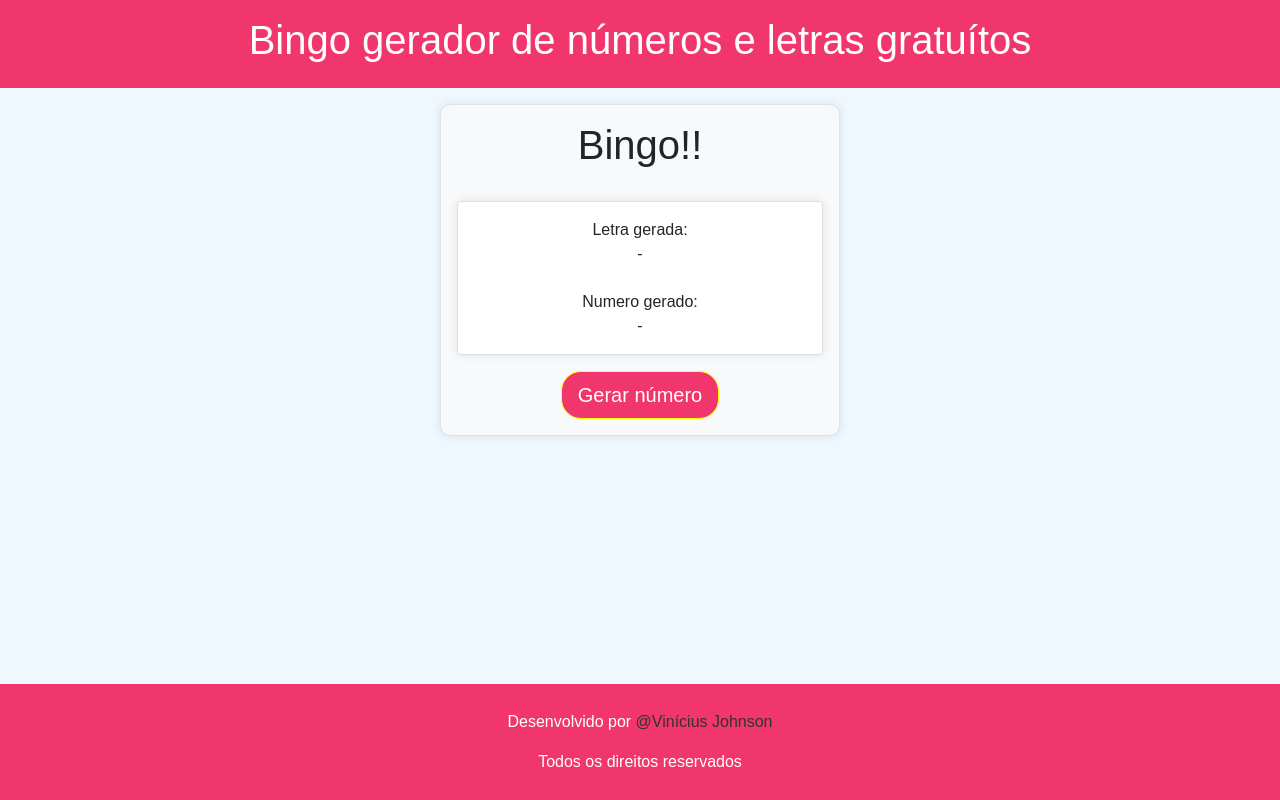
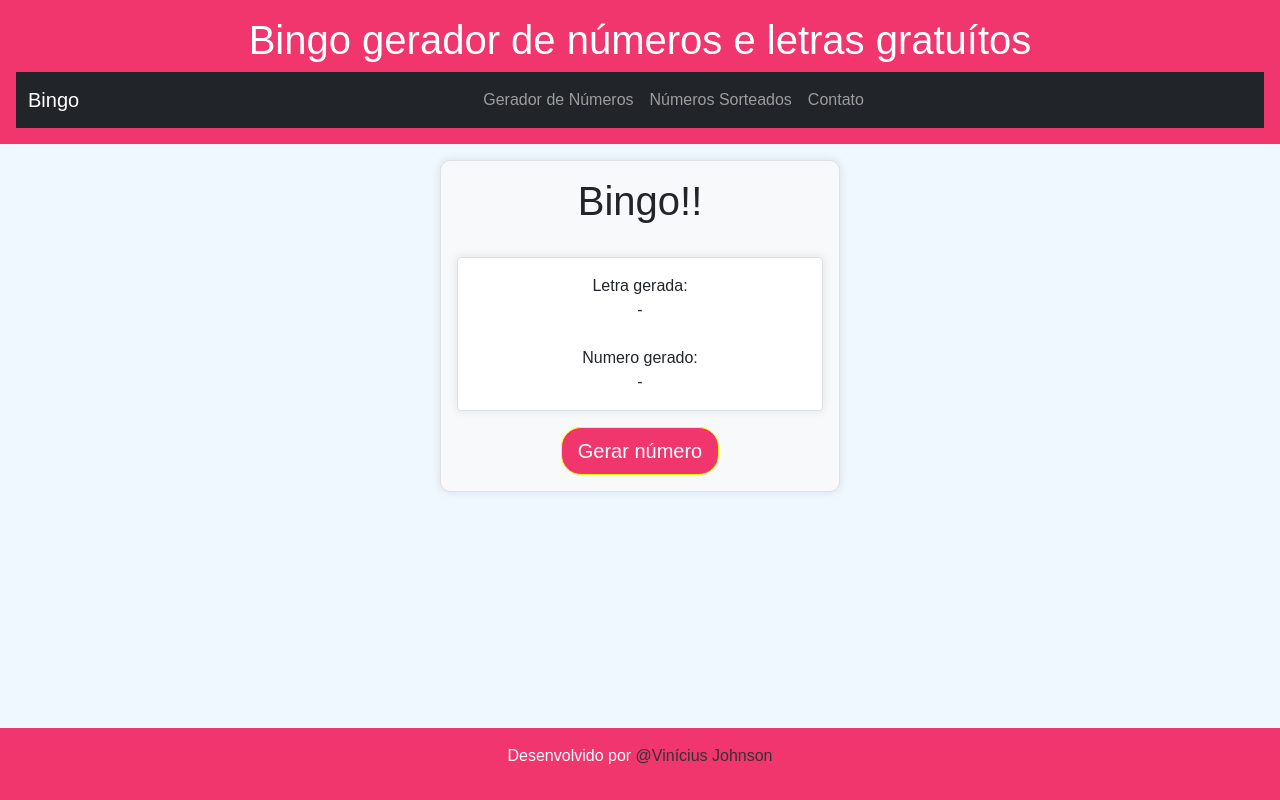
Before and after one commit to DevJohnson05/Projeto_bingo, a plain HTML site: page index.html in a window 1280 px wide. Drawn offline with nearby package versions, Linux system fonts and the light colour scheme.

Commit message:
Adicão do navbar

```diff
--- a/index.html
+++ b/index.html
@@ -19,9 +19,32 @@
 <body>
     <header class="align-center mb-3 p-3">
         <h1 class="text-center">Bingo gerador de números e letras gratuítos</h1>
+        <nav class="navbar navbar-expand-lg navbar-dark bg-dark" id="navbar">
+            <div class="container-fluid">
+                <a class="navbar-brand" href="#">Bingo</a>
+                <button class="navbar-toggler" type="button" data-bs-toggle="collapse" data-bs-target="#navbarNav" aria-controls="navbarNav" aria-expanded="false" aria-label="Alternar navegação">
+                    <span class="navbar-toggler-icon"></span>
+                </button>
+                <div class="collapse navbar-collapse" id="navbarNav">
+                    <ul class="navbar-nav mx-auto">
+                        <li class="nav-item">
+                            <a class="nav-link" href="#">Gerador de Números</a>
+                        </li>
+                        <li class="nav-item">
+                            <a class="nav-link" href="NumerosSorteados.html">Números Sorteados</a>
+                        </li>
+                        <li class="nav-item">
+                            <a class="nav-link" href="#">Contato</a>
+                        </li>
+                    </ul>
+
+                </div>
+            </div>
+
+        </nav>
     </header>
     <main class="container align-center">
-        <div class="card bg-light mx-auto border rounded-5 mt-3 p-3" style="width: 400px;">
+        <div class="card bg-light mx-auto border rounded-5 mt-3 p-3" style="width: 400px;" id="card">
             <h1 class="text-center">Bingo!!</h1>
             <div id="resp" class="card mt-4 p-3 border rounded text-center">
                 Letra gerada: <span id="letra">-</span><br>
@@ -32,12 +55,12 @@
             </button>
         </div>
     </main>
+    <footer class="align-center mt-3 p-3">
+        <p class="text-center">Desenvolvido por <a href="">@Vinícius Johnson</a></p>
+    </footer>
 </body>
-<footer>
-    <div class="text-center mt-3">
-        <p>Desenvolvido por <a href="">@Vinícius Johnson</a></p>
-        <p>Todos os direitos reservados</p>
-    </div>
-</footer>
+
 <script src="script.js"></script>
+<script src="https://cdn.jsdelivr.net/npm/bootstrap@5.0.2/dist/js/bootstrap.bundle.min.js" integrity="sha384-MrcW6ZMFYlzcLA8Nl+NtUVF0sA7MsXsP1UyJoMp4YLEuNSfAP+JcXn/tWtIaxVXM" crossorigin="anonymous"></script>
+
 </html>
```
Also changed, not shown: NumerosSorteados.html (added).
